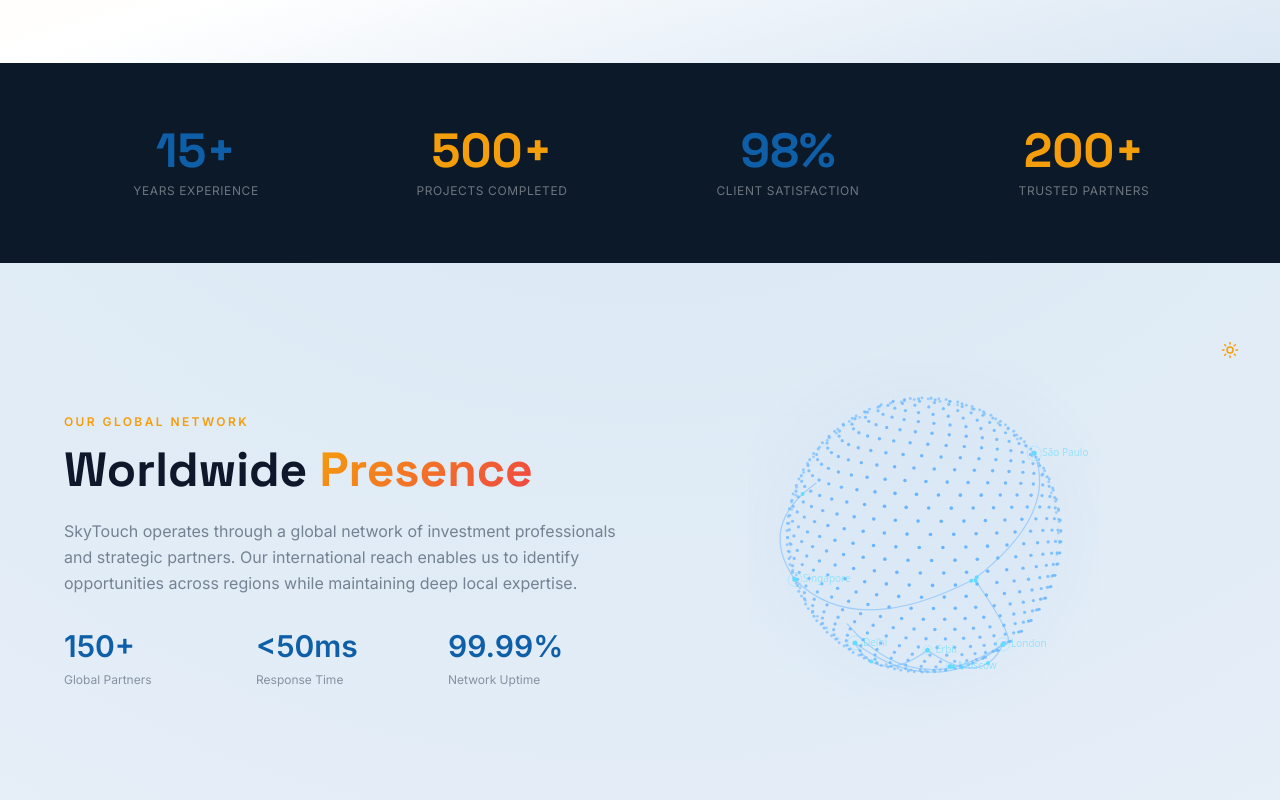
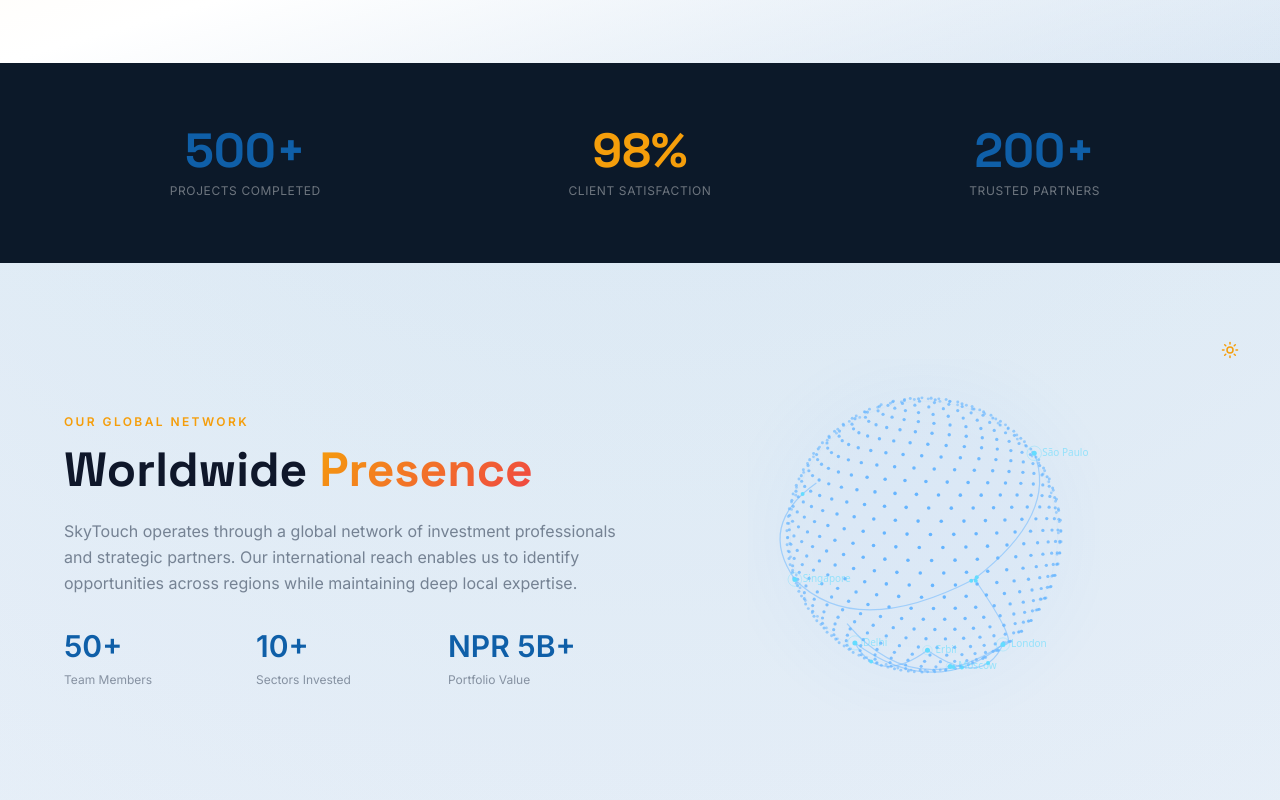
Before and after one commit to sugamQA/SkyTouchInvestment, a React (Vite) app in the folder frontend/: page /about in a window 1280 px wide. Shown: the part 400-1200 px from the top of the page. Built offline with nearby package versions, Linux system fonts and the light colour scheme.

Commit message:
Update stats with real company data and remove years experience

```diff
--- a/frontend/src/pages/About.jsx
+++ b/frontend/src/pages/About.jsx
@@ -67,12 +67,11 @@
       {/* STATS */}
       <section className="py-16 bg-[#0c1929]">
         <div className="max-w-[1440px] mx-auto px-6 md:px-16">
-          <div className="grid grid-cols-2 md:grid-cols-4 gap-8 text-center">
+          <div className="grid grid-cols-2 md:grid-cols-3 gap-8 text-center">
             {[
-              { target: 15, suffix: '+', label: 'Years Experience', color: 'text-primary' },
-              { target: 500, suffix: '+', label: 'Projects Completed', color: 'text-tertiary' },
-              { target: 98, suffix: '%', label: 'Client Satisfaction', color: 'text-primary' },
-              { target: 200, suffix: '+', label: 'Trusted Partners', color: 'text-tertiary' },
+              { target: 500, suffix: '+', label: 'Projects Completed', color: 'text-primary' },
+              { target: 98, suffix: '%', label: 'Client Satisfaction', color: 'text-tertiary' },
+              { target: 200, suffix: '+', label: 'Trusted Partners', color: 'text-primary' },
             ].map((s, i) => (
               <ScrollReveal key={s.label} delay={i * 0.1}>
                 <p className={`text-4xl md:text-5xl font-bold font-display ${s.color}`}>
@@ -100,16 +99,16 @@
               </p>
               <div className="grid grid-cols-2 sm:grid-cols-3 gap-4 md:gap-6 mt-8">
                 <div>
-                  <p className="text-3xl font-bold text-primary">150+</p>
-                  <p className="text-xs text-on-surface-variant/60 mt-2">Global Partners</p>
+                  <p className="text-3xl font-bold text-primary">50+</p>
+                  <p className="text-xs text-on-surface-variant/60 mt-2">Team Members</p>
                 </div>
                 <div>
-                  <p className="text-3xl font-bold text-primary">&lt;50ms</p>
-                  <p className="text-xs text-on-surface-variant/60 mt-2">Response Time</p>
+                  <p className="text-3xl font-bold text-primary">10+</p>
+                  <p className="text-xs text-on-surface-variant/60 mt-2">Sectors Invested</p>
                 </div>
                 <div>
-                  <p className="text-3xl font-bold text-primary">99.99%</p>
-                  <p className="text-xs text-on-surface-variant/60 mt-2">Network Uptime</p>
+                  <p className="text-3xl font-bold text-primary">NPR 5B+</p>
+                  <p className="text-xs text-on-surface-variant/60 mt-2">Portfolio Value</p>
                 </div>
               </div>
             </ScrollReveal>
@@ -394,9 +393,8 @@
           {/* Bottom Stats Bar */}
           <ScrollReveal delay={0.3}>
             <div className="mt-12 rounded-3xl bg-white/[0.03] border border-white/10 p-8">
-              <div className="grid grid-cols-2 md:grid-cols-4 gap-8">
+              <div className="grid grid-cols-2 md:grid-cols-3 gap-8">
                 {[
-                  { value: '15+', label: 'Years Experience' },
                   { value: '500+', label: 'Projects Completed' },
                   { value: '98%', label: 'Client Satisfaction' },
                   { value: '200+', label: 'Trusted Partners' },
--- a/frontend/src/pages/Home.jsx
+++ b/frontend/src/pages/Home.jsx
@@ -24,10 +24,9 @@
   const stepRefs = useRef([])
 
   const stats = [
-    { target: 15, suffix: '+', label: 'Years of Experience', color: 'text-primary' },
-    { target: 500, suffix: '+', label: 'Projects Completed', color: 'text-secondary' },
-    { target: 98, suffix: '%', label: 'Client Satisfaction', color: 'text-tertiary' },
-    { target: 200, suffix: '+', label: 'Trusted Partners', color: 'text-primary' },
+    { target: 500, suffix: '+', label: 'Projects Completed', color: 'text-primary' },
+    { target: 98, suffix: '%', label: 'Client Satisfaction', color: 'text-secondary' },
+    { target: 200, suffix: '+', label: 'Trusted Partners', color: 'text-tertiary' },
   ]
 
   const protocolSteps = [
```
